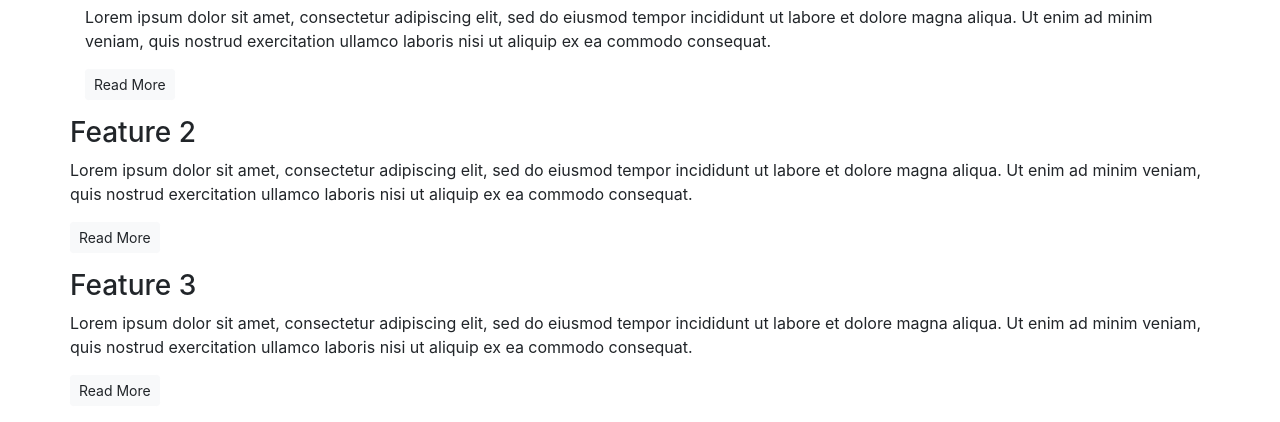
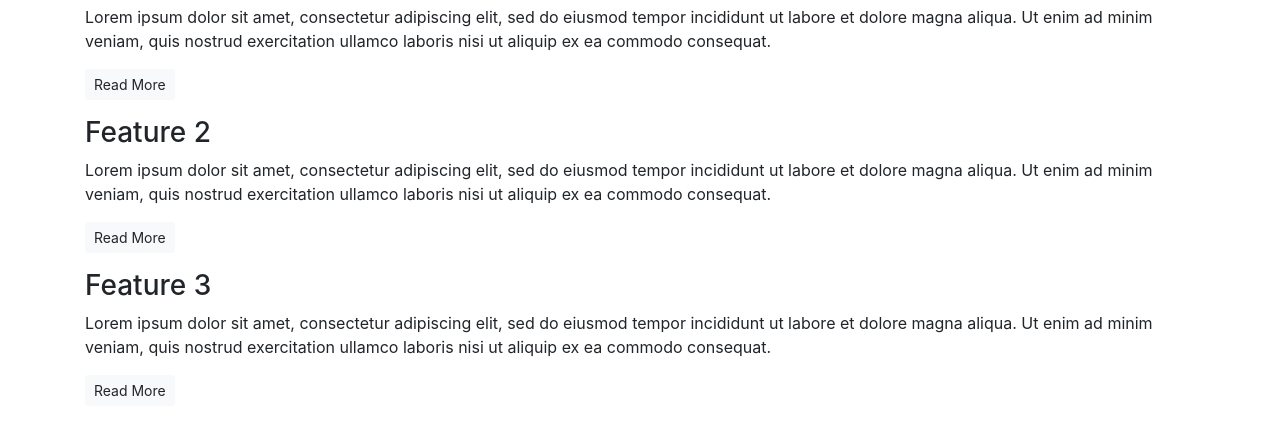
Before and after one commit to cormacmccarth/Whiskey-Drop, a plain HTML site: page index.html in a window 1280 px wide. Shown: the part 552-974 px from the top of the page. Drawn offline with nearby package versions, Linux system fonts and the light colour scheme.

Commit message:
add row and col-12 classes

```diff
--- a/index.html
+++ b/index.html
@@ -63,15 +63,19 @@
                 <p><a class="btn btn-sm btn-light" href="">Read More</a></p>
                 </div>
             </div>
-            <div class="feature">
-                <h3>Feature 2</h3>
-                <p>Lorem ipsum dolor sit amet, consectetur adipiscing elit, sed do eiusmod tempor incididunt ut labore et dolore magna aliqua. Ut enim ad minim veniam, quis nostrud exercitation ullamco laboris nisi ut aliquip ex ea commodo consequat.</p>
-                <p><a class="btn btn-sm btn-light" href="">Read More</a></p>
+                <div class="col-12">
+                <div class="feature">
+                    <h3>Feature 2</h3>
+                    <p>Lorem ipsum dolor sit amet, consectetur adipiscing elit, sed do eiusmod tempor incididunt ut labore et dolore magna aliqua. Ut enim ad minim veniam, quis nostrud exercitation ullamco laboris nisi ut aliquip ex ea commodo consequat.</p>
+                    <p><a class="btn btn-sm btn-light" href="">Read More</a></p>
+                    </div>
             </div>
+            <div class="col-12">
             <div class="feature">
                 <h3>Feature 3</h3>
                 <p>Lorem ipsum dolor sit amet, consectetur adipiscing elit, sed do eiusmod tempor incididunt ut labore et dolore magna aliqua. Ut enim ad minim veniam, quis nostrud exercitation ullamco laboris nisi ut aliquip ex ea commodo consequat.</p>
                 <p><a class="btn btn-sm btn-light" href="">Read More</a></p>
+            </div>
             </div>
             </div>
         </section>
```
